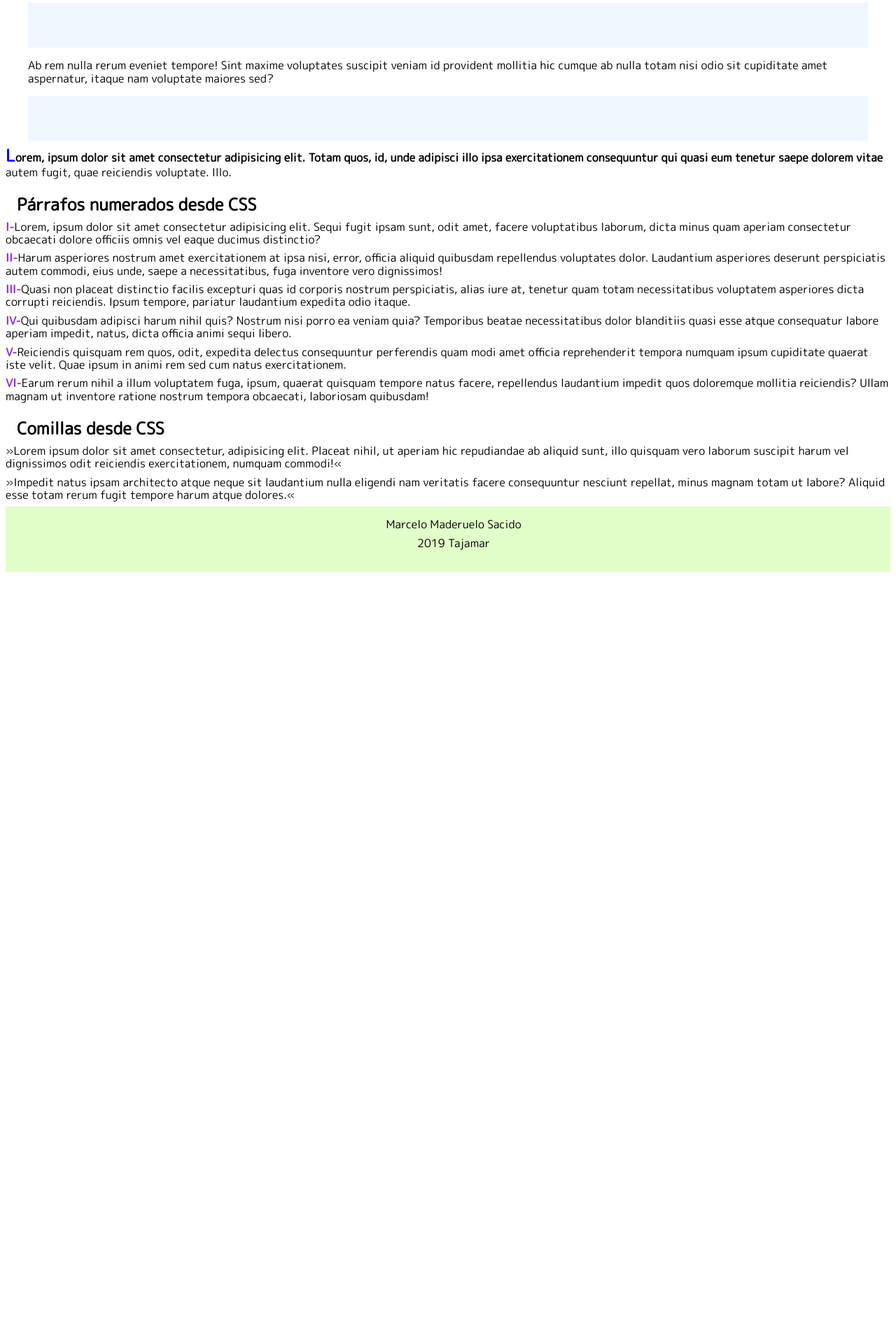
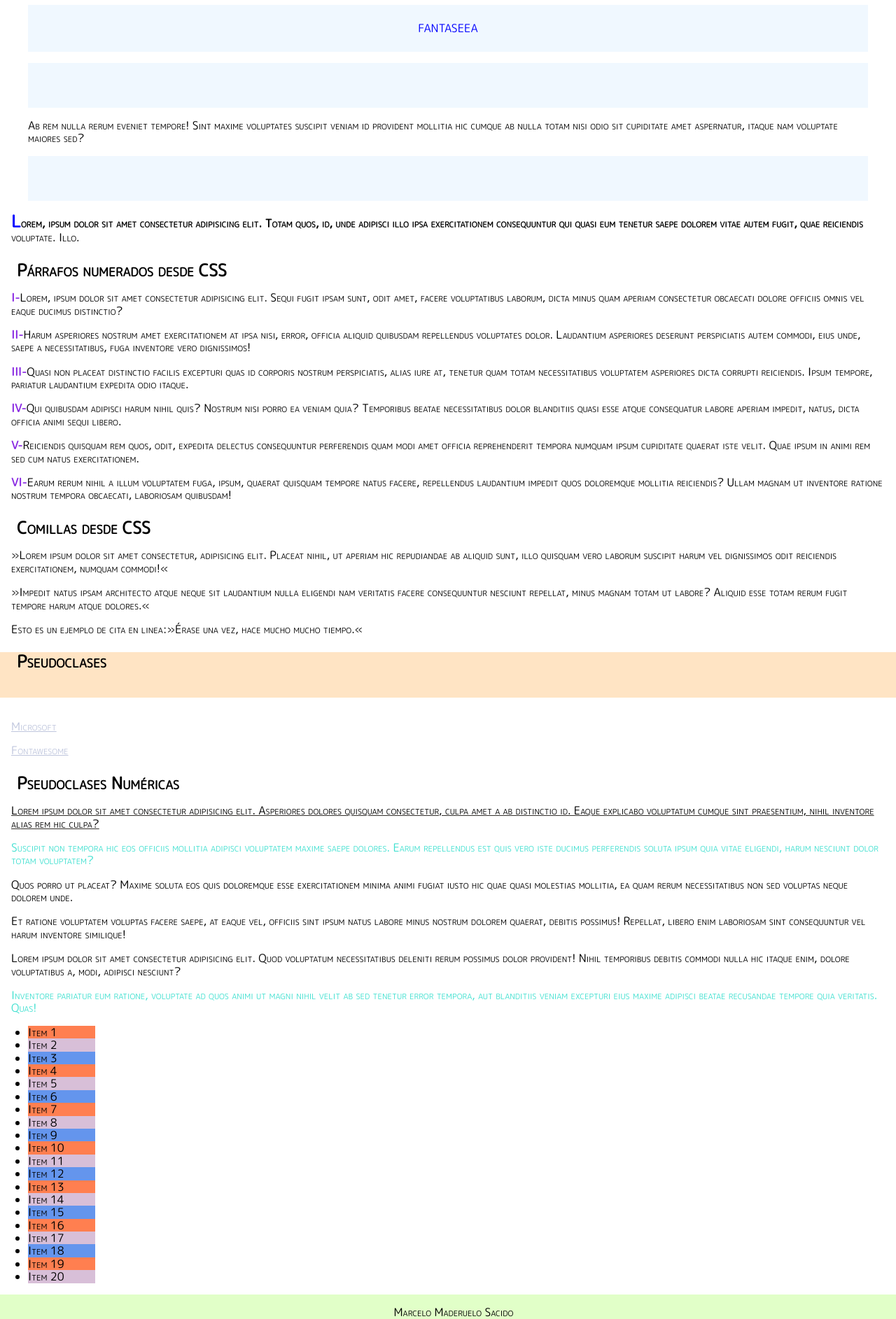
Before and after one commit to marcelo-024/desarrollo_web_2019, a PHP site: page / in a window 1280 px wide. Shown: the part 1155-3040 px from the top of the page at 70% size. Before the commit the page ends 1972 px from the top, so only its background shows below. Run offline with PHP 8.4, Linux system fonts and the light colour scheme; some libraries are stand-ins or nearby versions.

Commit message:
Estilos (21052019)

```diff
--- a/09_selectores/css/styles.css
+++ b/09_selectores/css/styles.css
@@ -1,5 +1,3 @@
-
-
 /********
 Ejemplo de herencia del borde
 ********* {
@@ -9,13 +7,19 @@
 body {
     border: 1px solid blue;
 } */
-
+*{
+    font-variant: small-caps;
+}
+/* :not("p"){
+    font-variant: small-caps;
+} */
 /***********************
             HEADER
   ********************/
 
+/* .main_header */
 
-.main_header {
+body>header {
     padding-top: 2rem;
     padding-left: 1rem;
     padding-bottom: 3rem;
@@ -23,40 +27,35 @@
     margin: 0.5rem;
     text-align: center;
 }
+
 h1 {
     font-family: 'Paytone One', sans-serif;
     font-style: italic;
-
-
     margin-top: 1rem;
     padding-bottom: 2rem;
-
 }
 
-.main_header p {
+body>header p {
     padding-bottom: 0rem;
     font-size: 2rem;
     font-family: 'M PLUS Rounded 1c', sans-serif;
-
 }
-
 
 /***********************
            BODY
   ********************/
+
 body {
     font-family: 'M PLUS Rounded 1c', sans-serif;
     counter-reset: parrafos;
 }
+
 p {
-
-    margin: 0.5rem;
+    margin: 1rem;
     padding-top: 0.2rem 0rem 0.2rem 0rem;
 }
 
-
 h2 {
-
     margin-top: 1.5rem;
     margin-bottom: -1rem;
     margin-left: 1.5rem;
@@ -64,55 +63,49 @@
 }
 
 .banda {
-
     display: block;
-
     background-color: aliceblue;
-
     margin-left: 2.5rem;
     margin-right: 2.5rem;
     padding: 2rem;
     margin-top: 0.5rem;
 }
+
+.comillas div {
+    margin: 1rem;
+}
+
 /* blockquote.medio {
     margin-bottom: 0.5rem;
 }
  */
 
-
-
-
 /*********************
  SELECTORES COMBINADOS
  ********************/
 
-
 /* SELECTOR DE Descendientes (DESCENDANT)- Su símbolo es el "espacio */
 
 .combinadores p {
+    background-color: coral
+}
 
-    background-color: coral
-
-
- }
 /* SELECTOR DE Hijos (CHILD) " - Su símbolo es > */
 
 .combinadores>p {
+    background-color: blueviolet
+}
 
-        background-color: blueviolet
-
-
-     }
 /* SELECTOR de Hermanos (siblings) - Su símbolo es ~ (virgulilla) */
 
-     .combinadores div~p{ background-color: goldenrod;
+.combinadores div~p {
+    background-color: goldenrod;
+}
 
-     }
 /* SELECTOR de Hermanos Adyacentes - Su símbolo es + */
 
 .combinadores div+p {
- background-image: linear-gradient(#ecc674 , #bfc6dd );
-
+    background-image: linear-gradient(#ecc674, #bfc6dd);
 }
 
 /***********
@@ -123,73 +116,62 @@
 
 /* SELECTOR DE ATRIBUTO - símbolo [] */
 
-
 [title] {
-
     color: crimson;
 }
-
 
 /**********
 Atributo = a
 ***********/
-[title="Extra"]{
 
+[title="Extra"] {
     color: blue
 }
-
 
 /**********
 Atributo empieza x
 ***********/
+
 [title^="Parrafo"] {
-
     color: darkgreen
 }
+
 /**********
 Atributo contiene
 **********/
-[title*="rraf"]
-{
+
+[title*="rraf"] {
     color: darkmagenta
 }
 
-
 /* Atributo termina por */
 
-[title$="1"]
-{
-    color:gold
+[title$="1"] {
+    color: gold
 }
 
-/**************
+/*******************************************************************************
+******************************************************************************
 ESTILOS DE LAS SECCIONES .pseudo Y .numerados (Introducción a pseudoelementos)
-**************/
+***************************************************************************
+********************************************************************************/
+
 .pseudo p::first-letter {
     font-size: 1.5rem;
     color: blue;
+}
 
-}
 .pseudo p::first-line {
     font-weight: bold;
-
-}
-.pseudo .medio
- {
-
-    color: brown;
-
-
 }
 
-.pseudo .medio::after,
-.pseudo .medio::before
-{
+.pseudo .medio {
+    color: brown;
+}
 
-    content: url(../../favicon.ico) url(../../favicon.ico) url(../../favicon.ico) "FANTASEEA" url(../../favicon.ico) url(../../favicon.ico) url(../../favicon.ico) ;
-
+.pseudo .medio::after, .pseudo .medio::before {
+    content: url(../../favicon.ico) url(../../favicon.ico) url(../../favicon.ico) "FANTASEEA" url(../../favicon.ico) url(../../favicon.ico) url(../../favicon.ico);
     display: block;
-
     background-color: aliceblue;
     color: blue;
     padding: 1.5rem;
@@ -197,62 +179,160 @@
     text-align: center;
 }
 
-
-
 .numerados p::before {
     counter-increment: parrafos;
-    content: counter(parrafos,upper-roman) "-";
-
+    content: counter(parrafos, upper-roman) "-";
     font-weight: bold;
     color: blueviolet;
 }
 
-.comillas{
+.comillas {
+    quotes: "\00BB" "\00AB";
+}
 
-    quotes: "\00BB" "\00AB";
+.comillas p::before {
+    content: open-quote;
+}
+
+.comillas p::after {
+    content: close-quote;
+}
+
+/*****************************************************
+Estilos de la sección .pseudo_clases (Pseudoclases)
+  ****************************************************/
+
+.pseudo_class header {
+    background-color: bisque;
+    margin-bottom: 2rem;
+    padding-bottom: 1rem;
 
 }
 
-.comillas p::before{
-
-   content: open-quote;
-}
-.comillas p::after{
-
-content: close-quote;
+.pseudo_class header h2 {
+    margin-bottom: 0.3rem;
 }
 
+.pseudo_class header p {
+    display: none;
+}
+
+.pseudo_class header:hover {
+    color: blue;
+}
+
+.pseudo_class header:hover p {
+    display: block;
+    font-size: initial;
+    color: initial;
+    text-align: center;
+    padding-bottom: 1rem;
+}
+
+.pseudo_class header:hover div {
+    display: initial;
+}
+
+.pseudo_class header div img {
+    display: block;
+    margin: auto;
+}
+
+.pseudo_class a:visited {
+    color: crimson;
+}
+
+.pseudo_class a:link {
+    color: #bfc6dd;
+}
+
+.pseudo_class header div {
+    display: none;
+}
+
+.pseudo_numericas>p:nth-child(2) {
+    text-decoration: underline;
+    text-decoration-color: rgb(51, 48, 44);
+}
+
+.pseudo_numericas p:nth-of-type(2) {
+    color: turquoise;
+}
+
+/* pseudoclase pares */
+
+/* .pseudo_numericas li:nth-child(2n) {
+    background-color: bisque;
+    font-weight: bold;
+}
+.pseudo_numericas li:nth-of-type(2n+1) {
+
+color: coral;
+    font-weight: lighter;
+    text-decoration: wavy;
+} */
+.pseudo_numericas li:nth-of-type(3n){
+
+    background-color: cornflowerblue;
+}
+
+.pseudo_numericas li:nth-of-type(3n+1){
+
+    background-color: coral;
+}
+.pseudo_numericas li:nth-of-type(3n+2){
+
+    background-color: thistle;
+}
+
+.pseudo_numericas li{ width: 6rem;
+    max-width: 100%;
+
+    /* width: fit-content; */
+    /* padding-right: 2rem; */
+}
+.pseudo_numericas li:hover {
+
+    width: 100%;
+}
+/* .pseudo_numericas li:last-of-type {
+
+    padding-right: 1.4rem;
+} */
 
 
+/* .pseudo_numericas li:nth-last-of-type(1n+11) {
+
+
+    padding-right: 0rem;
+} */
+/* .pseudo_numericas li:nth-of-type(1n+10){
+
+    padding-right: 1.4rem;
+}
+.pseudo_numericas li:nth-of-type(10){
+
+    padding-right: 1.38rem
+} */
 /***********************
         FOOTER
   ********************/
 
-  footer {
-
+body>footer {
     padding-top: 1rem;
     padding-left: 1rem;
     padding-bottom: 2rem;
     background-color: #e1ffc8;
-margin: 0.5rem;
+    margin-top: 0.5rem;
     text-align: center;
 }
 
-
-
-
-
-  footer address {
-
-
+body>footer address {
     font-style: normal;
 }
 
-
-  footer p {
+body>footer p {
     margin-top: 0;
     margin-bottom: 0;
     padding-top: 0.5rem;
-
-
 }
--- a/09_selectores/index.html
+++ b/09_selectores/index.html
@@ -6,7 +6,8 @@
     <meta name="viewport" content="width=device-width, initial-scale=1.0">
     <meta http-equiv="X-UA-Compatible" content="ie=edge">
     <title>Estilos</title>
-    <link rel="stylesheet" href="https://use.fontawesome.com/releases/v5.8.2/css/all.css" integrity="sha384-oS3vJWv+0UjzBfQzYUhtDYW+Pj2yciDJxpsK1OYPAYjqT085Qq/1cq5FLXAZQ7Ay" crossorigin="anonymous">
+    <link rel="stylesheet" href="https://use.fontawesome.com/releases/v5.8.2/css/all.css"
+        integrity="sha384-oS3vJWv+0UjzBfQzYUhtDYW+Pj2yciDJxpsK1OYPAYjqT085Qq/1cq5FLXAZQ7Ay" crossorigin="anonymous">
     <link href="https://fonts.googleapis.com/css?family=M+PLUS+Rounded+1c&display=swap" rel="stylesheet">
     <link href="https://fonts.googleapis.com/css?family=Paytone+One&display=swap" rel="stylesheet">
 
@@ -27,7 +28,8 @@
 </head>
 
 <body>
-    <header class="main_header">
+    <!-- class="main_header" -->
+    <header>
         <h1>ESTILOS EN CSS <i class="fab fa-css3-alt"></i></h1>
         <p>Selectores Avanzados</p>
     </header>
@@ -94,29 +96,111 @@
             </blockquote>
 
             <div class="banda"></div>
-            <blockquote>Ab rem nulla rerum eveniet tempore! Sint maxime voluptates suscipit veniam id provident mollitia hic
-                cumque ab nulla totam nisi odio sit cupiditate amet aspernatur, itaque nam voluptate maiores sed?</blockquote>
-                <div class="banda"></div>
-            <p >Lorem, ipsum dolor sit amet consectetur adipisicing elit. Totam quos, id, unde adipisci illo ipsa
+            <blockquote>Ab rem nulla rerum eveniet tempore! Sint maxime voluptates suscipit veniam id provident mollitia
+                hic
+                cumque ab nulla totam nisi odio sit cupiditate amet aspernatur, itaque nam voluptate maiores sed?
+            </blockquote>
+            <div class="banda"></div>
+            <p>Lorem, ipsum dolor sit amet consectetur adipisicing elit. Totam quos, id, unde adipisci illo ipsa
                 exercitationem consequuntur qui quasi eum tenetur saepe dolorem vitae autem fugit, quae reiciendis
                 voluptate. Illo.</p>
         </section>
         <section class="numerados">
             <header>
-                <h2>Párrafos numerados desde CSS</h2></header>
-            <p>Lorem, ipsum dolor sit amet consectetur adipisicing elit. Sequi fugit ipsam sunt, odit amet, facere voluptatibus laborum, dicta minus quam aperiam consectetur obcaecati dolore officiis omnis vel eaque ducimus distinctio?</p>
-            <p>Harum asperiores nostrum amet exercitationem at ipsa nisi, error, officia aliquid quibusdam repellendus voluptates dolor. Laudantium asperiores deserunt perspiciatis autem commodi, eius unde, saepe a necessitatibus, fuga inventore vero dignissimos!</p>
-            <p>Quasi non placeat distinctio facilis excepturi quas id corporis nostrum perspiciatis, alias iure at, tenetur quam totam necessitatibus voluptatem asperiores dicta corrupti reiciendis. Ipsum tempore, pariatur laudantium expedita odio itaque.</p>
-            <p>Qui quibusdam adipisci harum nihil quis? Nostrum nisi porro ea veniam quia? Temporibus beatae necessitatibus dolor blanditiis quasi esse atque consequatur labore aperiam impedit, natus, dicta officia animi sequi libero.</p>
-            <p>Reiciendis quisquam rem quos, odit, expedita delectus consequuntur perferendis quam modi amet officia reprehenderit tempora numquam ipsum cupiditate quaerat iste velit. Quae ipsum in animi rem sed cum natus exercitationem.</p>
-            <p>Earum rerum nihil a illum voluptatem fuga, ipsum, quaerat quisquam tempore natus facere, repellendus laudantium impedit quos doloremque mollitia reiciendis? Ullam magnam ut inventore ratione nostrum tempora obcaecati, laboriosam quibusdam!</p>
+                <h2>Párrafos numerados desde CSS</h2>
+            </header>
+            <p>Lorem, ipsum dolor sit amet consectetur adipisicing elit. Sequi fugit ipsam sunt, odit amet, facere
+                voluptatibus laborum, dicta minus quam aperiam consectetur obcaecati dolore officiis omnis vel eaque
+                ducimus distinctio?</p>
+            <p>Harum asperiores nostrum amet exercitationem at ipsa nisi, error, officia aliquid quibusdam repellendus
+                voluptates dolor. Laudantium asperiores deserunt perspiciatis autem commodi, eius unde, saepe a
+                necessitatibus, fuga inventore vero dignissimos!</p>
+            <p>Quasi non placeat distinctio facilis excepturi quas id corporis nostrum perspiciatis, alias iure at,
+                tenetur quam totam necessitatibus voluptatem asperiores dicta corrupti reiciendis. Ipsum tempore,
+                pariatur laudantium expedita odio itaque.</p>
+            <p>Qui quibusdam adipisci harum nihil quis? Nostrum nisi porro ea veniam quia? Temporibus beatae
+                necessitatibus dolor blanditiis quasi esse atque consequatur labore aperiam impedit, natus, dicta
+                officia animi sequi libero.</p>
+            <p>Reiciendis quisquam rem quos, odit, expedita delectus consequuntur perferendis quam modi amet officia
+                reprehenderit tempora numquam ipsum cupiditate quaerat iste velit. Quae ipsum in animi rem sed cum natus
+                exercitationem.</p>
+            <p>Earum rerum nihil a illum voluptatem fuga, ipsum, quaerat quisquam tempore natus facere, repellendus
+                laudantium impedit quos doloremque mollitia reiciendis? Ullam magnam ut inventore ratione nostrum
+                tempora obcaecati, laboriosam quibusdam!</p>
         </section>
         <section class="comillas">
             <header>
                 <h2>Comillas desde CSS</h2>
             </header>
-            <p>Lorem ipsum dolor sit amet consectetur, adipisicing elit. Placeat nihil, ut aperiam hic repudiandae ab aliquid sunt, illo quisquam vero laborum suscipit harum vel dignissimos odit reiciendis exercitationem, numquam commodi!</p>
-            <p>Impedit natus ipsam architecto atque neque sit laudantium nulla eligendi nam veritatis facere consequuntur nesciunt repellat, minus magnam totam ut labore? Aliquid esse totam rerum fugit tempore harum atque dolores.</p>
+            <p>Lorem ipsum dolor sit amet consectetur, adipisicing elit. Placeat nihil, ut aperiam hic repudiandae ab
+                aliquid sunt, illo quisquam vero laborum suscipit harum vel dignissimos odit reiciendis exercitationem,
+                numquam commodi!</p>
+            <p>Impedit natus ipsam architecto atque neque sit laudantium nulla eligendi nam veritatis facere
+                consequuntur nesciunt repellat, minus magnam totam ut labore? Aliquid esse totam rerum fugit tempore
+                harum atque dolores.</p>
+            <div> Esto es un ejemplo de cita en linea:<q>Érase una vez, hace mucho mucho tiempo.</q></div>
+        </section>
+        <section class="pseudo_class">
+            <header>
+                <h2>Pseudoclases</h2>
+
+                <div>
+                    <p>Información extra</p>
+                    <img src="../07_elementos_web/assets/burial_200w.jpg" alt="Burial">
+                </div>
+            </header>
+            <p><a href="https://www.microsoft.com" target="_blank">Microsoft</a></p>
+            <p><a href="https://fontawesome.com/start">Fontawesome</a></p>
+
+            <!--    -->
+        </section>
+
+
+        <section class="pseudo_numericas">
+            <header>
+                <h2>Pseudoclases Numéricas</h2>
+            </header>
+            <p>Lorem ipsum dolor sit amet consectetur adipisicing elit. Asperiores dolores quisquam consectetur, culpa
+                amet a ab distinctio id. Eaque explicabo voluptatum cumque sint praesentium, nihil inventore alias rem
+                hic culpa?</p>
+            <p>Suscipit non tempora hic eos officiis mollitia adipisci voluptatem maxime saepe dolores. Earum
+                repellendus est quis vero iste ducimus perferendis soluta ipsum quia vitae eligendi, harum nesciunt
+                dolor totam voluptatem?</p>
+            <p>Quos porro ut placeat? Maxime soluta eos quis doloremque esse exercitationem minima animi fugiat iusto
+                hic quae quasi molestias mollitia, ea quam rerum necessitatibus non sed voluptas neque dolorem unde.</p>
+            <p>Et ratione voluptatem voluptas facere saepe, at eaque vel, officiis sint ipsum natus labore minus nostrum
+                dolorem quaerat, debitis possimus! Repellat, libero enim laboriosam sint consequuntur vel harum
+                inventore similique!</p>
+            <div>
+                <p>Lorem ipsum dolor sit amet consectetur adipisicing elit. Quod voluptatum necessitatibus deleniti rerum possimus dolor provident! Nihil temporibus debitis commodi nulla hic itaque enim, dolore voluptatibus a, modi, adipisci nesciunt?</p>
+                <p>Inventore pariatur eum ratione, voluptate ad quos animi ut magni nihil velit ab sed tenetur error
+                    tempora, aut blanditiis veniam excepturi eius maxime adipisci beatae recusandae tempore quia
+                    veritatis. Quas!</p>
+            </div>
+
+<ul>
+   <li>Item 1</li>
+   <li>Item 2</li>
+   <li>Item 3</li>
+   <li>Item 4</li>
+   <li>Item 5</li>
+   <li>Item 6</li>
+   <li>Item 7</li>
+   <li>Item 8</li>
+   <li>Item 9</li>
+   <li>Item 10</li>
+   <li>Item 11</li>
+   <li>Item 12</li>
+   <li>Item 13</li>
+   <li>Item 14</li>
+   <li>Item 15</li>
+   <li>Item 16</li>
+   <li>Item 17</li>
+   <li>Item 18</li>
+   <li>Item 19</li>
+   <li>Item 20</li>
+
+</ul>
         </section>
     </main>
 
```
Lines whose indentation alone changed are shown as unchanged.
